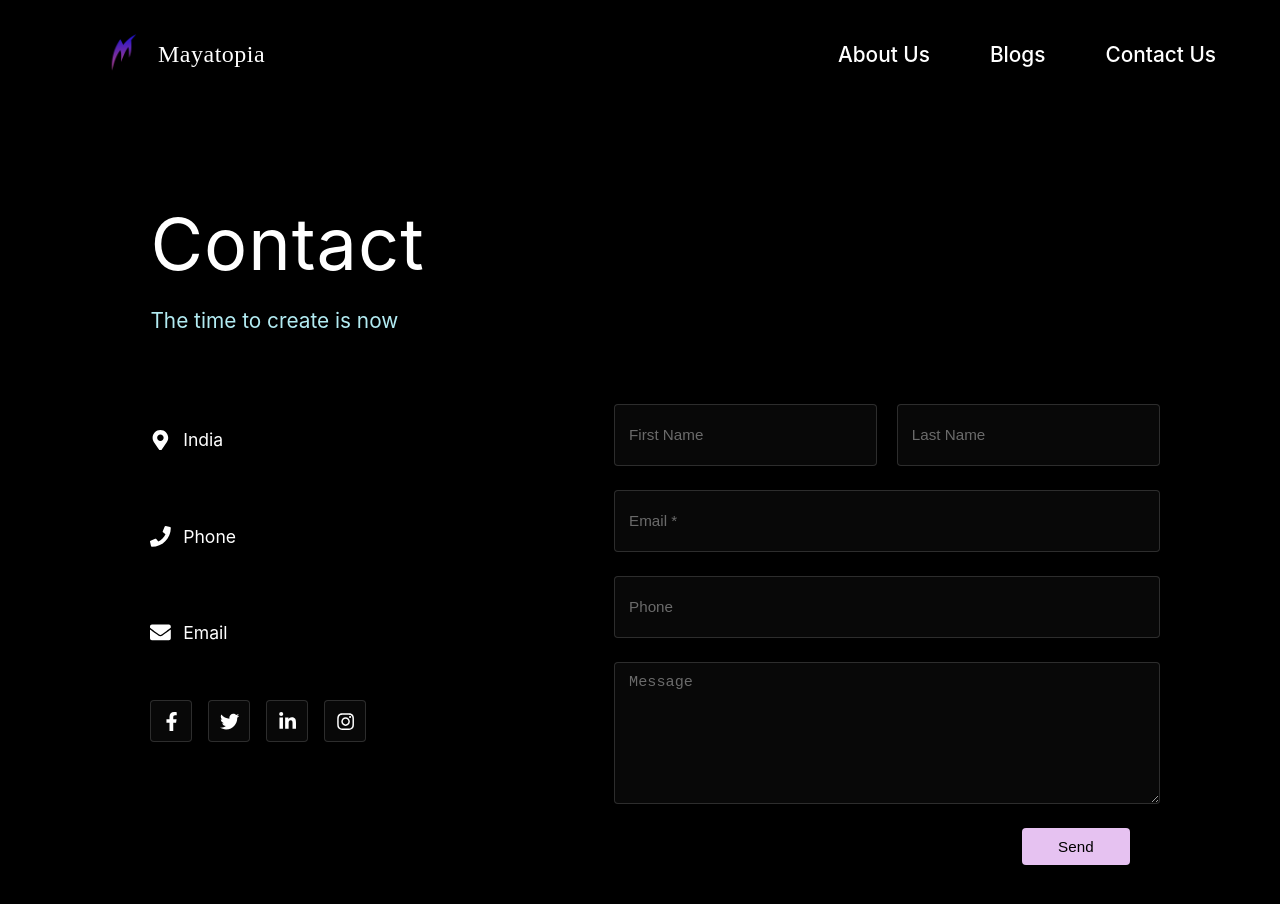
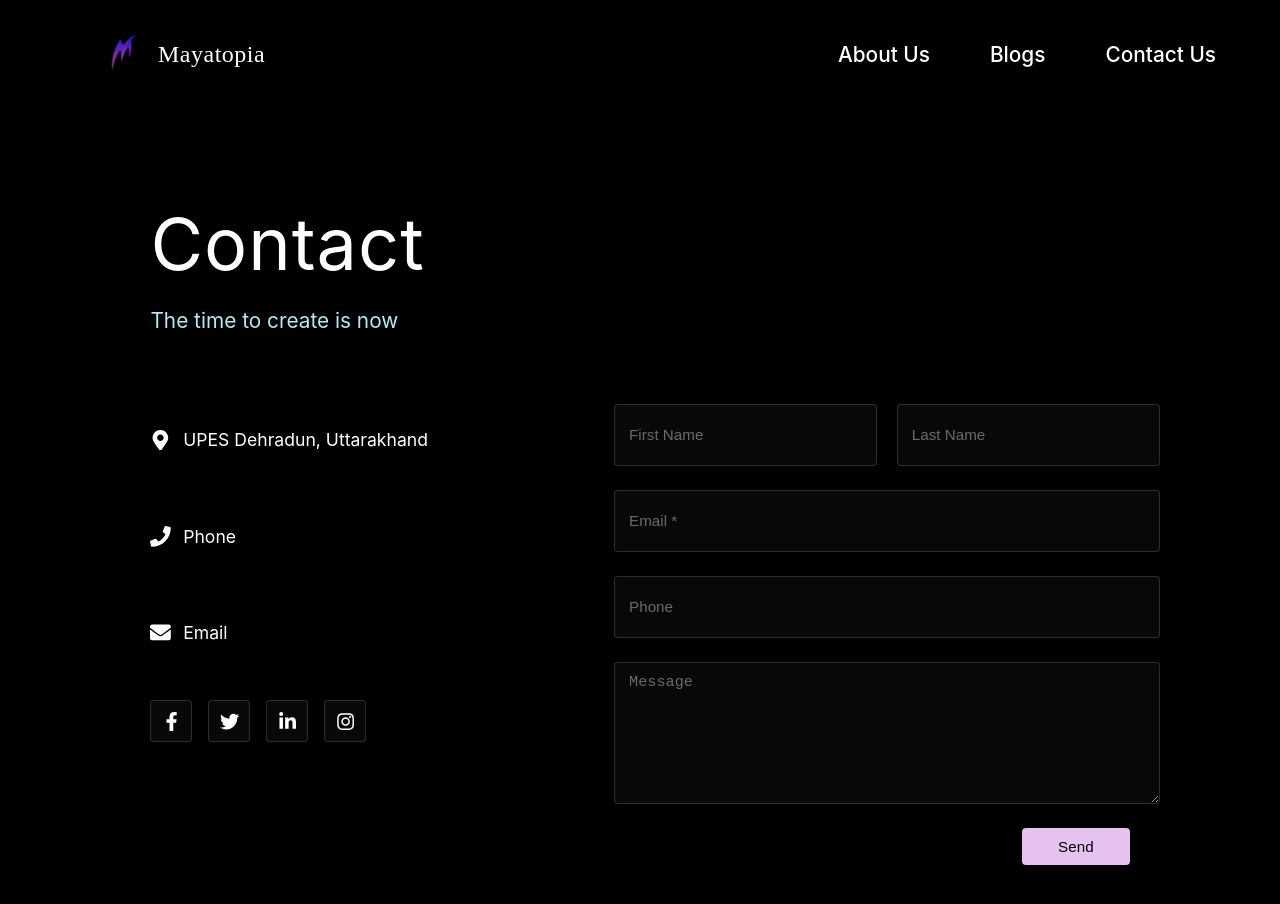
Before and after one commit to dimrishashank/virtualenvi, a React (Create React App) app: page /contact in a window 1280 px wide. Shown: the top 904 px of the page. Built offline with nearby package versions, Linux system fonts and the light colour scheme; a web font is replaced by a local one.

Commit message:
Update contact information and map location in ContactForm component

```diff
--- a/src/components/ContactForm.js
+++ b/src/components/ContactForm.js
@@ -30,7 +30,7 @@ const ContactForm = () => {
         <div className="ve-contact-info reveal-element fade-right">
           <div className="contact-info-item">
             <FaMapMarkerAlt className="contact-icon" />
-            <p>India</p>
+            <p>UPES Dehradun, Uttarakhand</p>
           </div>
           <div className="contact-info-item">
             <FaPhone className="contact-icon" />
@@ -85,13 +85,15 @@ const ContactForm = () => {
 
       <div className="ve-contact-map reveal-element fade-bottom">
         <iframe
-          src="https://www.google.com/maps/embed?pb=!1m18!1m12!1m3!1d3558.3504113097395!2d80.9462!3d26.8467!2m3!1f0!2f0!3f0!3m2!1i1024!2i768!4f13.1!3m3!1m2!1s0x0%3A0x0!2zMjbCsDUwJzQ4LjEiTiA4MMKwNTYnNDYuMyJF!5e0!3m2!1sen!2sin!4v1624542977269!5m2!1sen!2sin"
+          title="UPES Dehradun Location"
+          src="https://www.google.com/maps/embed?pb=!1m18!1m12!1m3!1d3442.229073289074!2d78.05395611511953!3d30.40211298174939!2m3!1f0!2f0!3f0!3m2!1i1024!2i768!4f13.1!3m3!1m2!1s0x390929b7b2e1b2b7%3A0x7e9c0ed912055e56!2sUPES%2C%20Bidholi%2C%20Dehradun%2C%20Uttarakhand%20248007!5e0!3m2!1sen!2sin!4v1717777777777!5m2!1sen!2sin"
           width="100%"
           height="450"
           style={{ border: 0 }}
           allowFullScreen=""
           loading="lazy"
         ></iframe>
+        {/* Pinpoint marker is already shown on Google Maps embed for UPES Dehradun */}
       </div>
     </div>
   );
```
